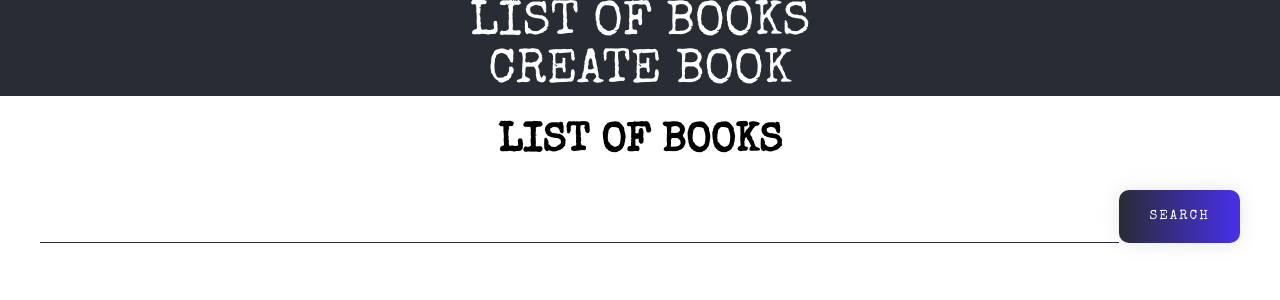
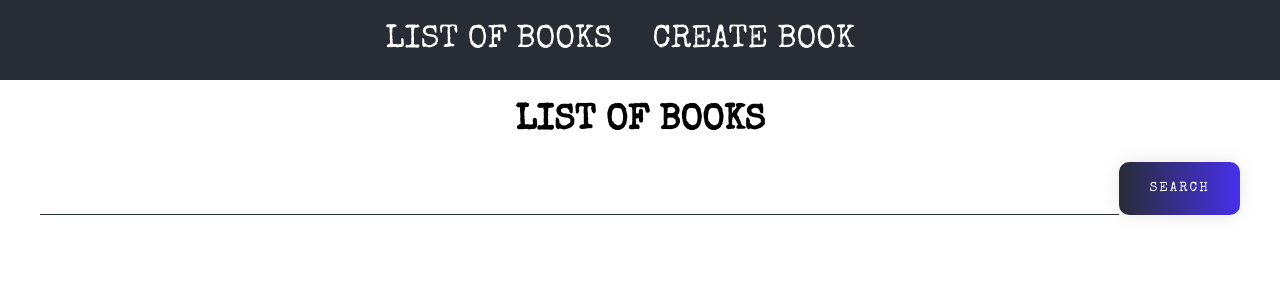
Before and after one commit to FeraVerto/books, a React (Create React App) app: page / in a window 1280 px wide. Shown: the top 300 px of the page. Built offline with nearby package versions, Linux system fonts and the light colour scheme.

Commit message:
layout fix

```diff
--- a/src/App.module.css
+++ b/src/App.module.css
@@ -25,7 +25,7 @@ a {
 
 h1 {
     text-transform: uppercase;
-    font-size: 2.5rem;
+    font-size: 2.2rem;
 }
 
 h2 {
--- a/src/ui/components/BookList/BookList.module.css
+++ b/src/ui/components/BookList/BookList.module.css
@@ -21,9 +21,9 @@
     height: 400px;
 
     text-decoration: none;
-    color: #282c34;
+    color: var(--primary-gray-color);
 
-    border: 2px solid #282c34;
+    border: 2px solid var(--primary-gray-color);
     border-radius: 3px;
 }
 
--- a/src/ui/components/Navigation/Navigaton.module.css
+++ b/src/ui/components/Navigation/Navigaton.module.css
@@ -1,16 +1,17 @@
 .navigation {
-    width: 50%;
+    width: 100%;
 
     display: flex;
     flex-wrap: wrap;
-    justify-content: space-around;
+    justify-content:  center;
 
     font-size: 40px;
     text-transform: uppercase;
 }
 
 .navigation a {
-    font-size: 3rem;
+    margin-right: 40px;
+    font-size: 2rem;
     color: var(--link-white-color);
 }
 
```
